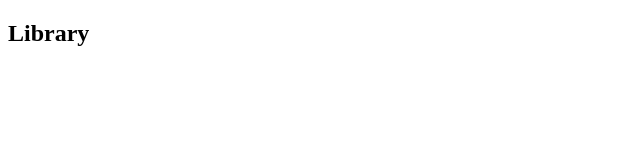
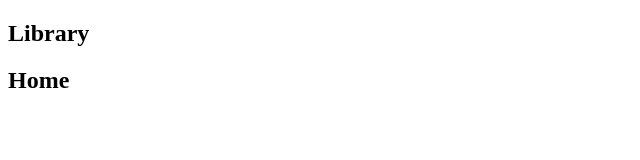
Before and after one commit to carlosmiguelviegas/virtual-library-react, a React (Create React App) app: page / in a window 1280 px wide. Shown: the top 160 px of the page, without its empty margins (0-640 px from the left). Built offline with nearby package versions, Linux system fonts and the light colour scheme.

Commit message:
configured routing

```diff
--- a/src/App.js
+++ b/src/App.js
@@ -1,9 +1,26 @@
-import React from 'react';
+import { Fragment } from 'react';
+
+import { BrowserRouter, Route, Routes } from 'react-router-dom';
+import Users from './pages/users/Users';
+import Books from './pages/books/Books';
+import Login from './pages/login/Login';
+import Home from './pages/home/Home';
 
 const App = () => {
 
   return (
-    <h2>Library</h2>
+    <Fragment>
+      <h2>Library</h2>
+      <BrowserRouter>
+        <Routes>
+          <Route path='/' element={<Home />}></Route>
+          <Route path='users' element={<Users />}></Route>
+          <Route path='books' element={<Books />}></Route>
+          <Route path='login' element={<Login />}></Route>
+          <Route path='*' element={<Home />}></Route>
+        </Routes>
+      </BrowserRouter>
+    </Fragment>
   );
 
 };
--- /dev/null
+++ b/src/pages/home/Home.js
@@ -0,0 +1,7 @@
+const Home = () => {
+  return (
+    <h2>Home</h2>
+  );
+};
+
+export default Home;
```
